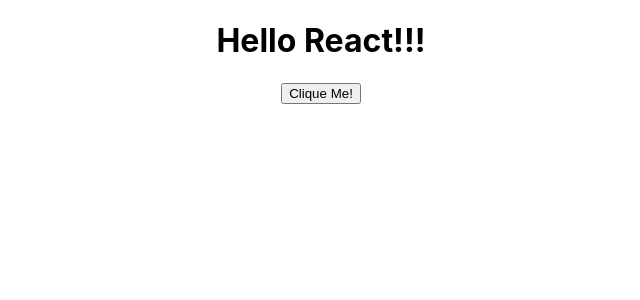
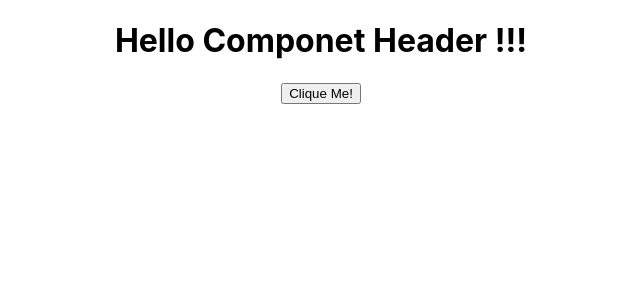
Before and after one commit to rramires/tutoriais, a React (Create React App) app in the folder react_app/: page / in a window 1280 px wide. Shown: the top 300 px of the page, without its empty margins (319-959 px from the left). Built offline with nearby package versions, Linux system fonts and the light colour scheme.

Commit message:
Criado parâmetro no component Header e adicionado através da instância na App

```diff
--- a/react_app/src/App.js
+++ b/react_app/src/App.js
@@ -10,7 +10,7 @@ function handleButtonClick(){
 function App() {
   return (
     <div className="App">
-      <Header/>
+      <Header title="Hello Componet Header !!!"/>
       <input type="button" value="Clique Me!" onClick={handleButtonClick}/>
     </div>
   );
--- a/react_app/src/Header.js
+++ b/react_app/src/Header.js
@@ -2,11 +2,11 @@
 import React from "react";
 
 // cria uma função com o mesmo nome do arquivo.js
-function Header(){
+function Header(props){
     return(
         // Digite aqui o HTML
         <header>
-            <h1>Hello React!!!</h1>
+            <h1>{props.title}</h1>
         </header>
     )
 }
```
Also changed, not shown: react_app/React.txt.
